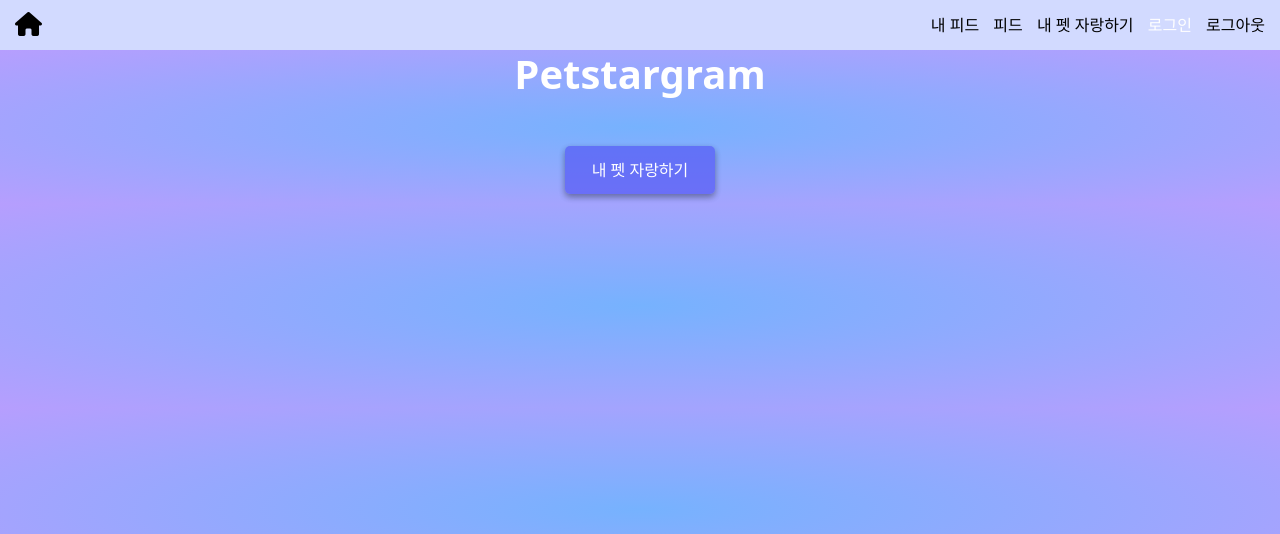
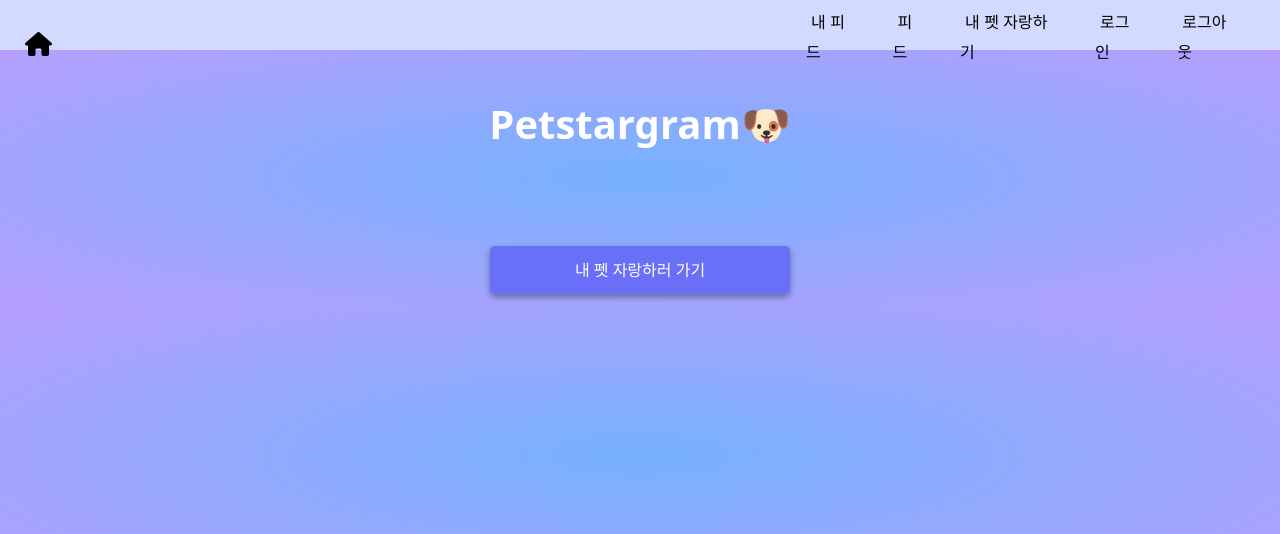
Before and after one commit to junvely/team19-toyproject, a Flask app: page / in a window 1280 px wide. Shown: the top 534 px of the page. Run offline with Flask 3, Linux system fonts and the light colour scheme; data that the repository does not hold is empty; some libraries are stand-ins or nearby versions.

Commit message:
디자인 수정

```diff
--- a/static/css/feed.css
+++ b/static/css/feed.css
@@ -79,6 +79,7 @@ i {
   padding: 0 3%;
   line-height: 30px;
 }
+
 .heading {
   text-align: center;
 }
--- a/static/css/index.css
+++ b/static/css/index.css
@@ -37,15 +37,47 @@ main {
   height: 100vh;
 }
 
+ul,
+li {
+  text-decoration: none;
+  list-style: none;
+}
+
 .navbar {
   display: flex;
   flex-direction: row;
   justify-content: space-between;
   align-items: center;
-  background-color: #D2DAFF;
+  background-color: #d2daff;
   height: 50px;
-  padding-left: 10px;
-  padding-right: 10px;
+  padding-left: 20px;
+  padding-right: 20px;
+  font-family: "Noto Sans KR", sans-serif;
+  font-weight: 400;
+}
+
+.nav-menu {
+  width: 500px;
+}
+
+.navbar ul {
+  display: flex;
+  justify-content: space-between;
+}
+
+.navbar li {
+  padding: 0 3%;
+  line-height: 30px;
+}
+
+.heading {
+  text-align: center;
+}
+
+.heading__title {
+  margin-top: 50px;
+  font-weight: 600;
+  color: white;
 }
 
 i {
@@ -83,13 +115,13 @@ i {
   width: 100%;
 }
 
-@media(min-width: 540px) {
+@media (min-width: 540px) {
   .card-grid {
     grid-template-columns: repeat(2, 1fr);
   }
 }
 
-@media(min-width: 960px) {
+@media (min-width: 960px) {
   .card-grid {
     grid-template-columns: repeat(4, 1fr);
   }
@@ -101,7 +133,7 @@ i {
 }
 
 .card:before {
-  content: '';
+  content: "";
   display: block;
   padding-bottom: 150%;
   width: 100%;
@@ -119,16 +151,14 @@ i {
   top: 0;
   transform-origin: center;
   trsnsform: scale(1) translateZ(0);
-  transition:
-    filter 200ms linear,
-    transform 200ms linear;
+  transition: filter 200ms linear, transform 200ms linear;
 }
 
 .card:hover .card__background {
   transform: scale(1.05) translateZ(0);
 }
 
-.card-grid:hover>.card:not(:hover) .card__background {
+.card-grid:hover > .card:not(:hover) .card__background {
   filter: brightness(0.5) saturate(0) contrast(1.2) blur(20px);
 }
 
@@ -154,15 +184,6 @@ i {
   word-spacing: 100vw;
 }
 
-
-.login {
-  color: white;
-}
-
-.logout {
-  color: white;
-}
-
 .new-post {
   display: flex;
   justify-content: center;
@@ -181,8 +202,17 @@ i {
   background-color: #5153f5;
 }
 
-.new-post-box{
+.new-post-box {
   display: flex;
   justify-content: center;
   margin-bottom: 10px;
 }
+
+.new-post-box {
+  margin-top: 50px;
+}
+
+.new-post-box a {
+  width: 300px;
+  padding: 0 3%;
+}
--- a/templates/index.html
+++ b/templates/index.html
@@ -17,13 +17,8 @@
   <link rel="stylesheet" href="https://unpkg.com/aos@2.3.1/dist/aos.css">
   <script src="https://unpkg.com/aos@2.3.1/dist/aos.js"></script>
   <script src="https://kit.fontawesome.com/0ce3899162.js" crossorigin="anonymous"></script>
-
-
   <link href="../static/css/index.css" rel="stylesheet">
   <script src="../static/js/index.js"> </script>
-
-
-
 </head>
 
 <body>
@@ -31,23 +26,20 @@
     <div>
       <a href="/"><i class="fa-solid fa-house home"></i></a>
     </div>
-    <div>
-      <tr>
-        <td><a href="/myfeed">내 피드</a></td>
-        <td><a href="/feed">피드</a></td>
-        <td><a href="/feed/write">내 펫 자랑하기</a></td>
-        <td><a class="login" href="/login">로그인</a></td>
-        <td><a href="/logout">로그아웃</a></td>
-      </tr>
+    <div class="nav-menu">
+      <ul>
+        <li><a href="/myfeed">내 피드</a></li>
+        <li><a href="/feed">피드</a></li>
+        <li><a href="/feed/write">내 펫 자랑하기</a></li>
+        <li><a class="login" href="/login">로그인</a></li>
+        <li><a href="/logout">로그아웃</a></li>
+      </ul>
     </div>
   </nav>
-
-
   <div class="main-container">
     <div class="heading">
-      <h1 class="heading__title">Petstargram</h1>
+      <h1 class="heading__title">Petstargram🐶</h1>
       <p class="heading__credits"><a class="heading__link" target="_blank" href="https://dribbble.com/sl"> </a></p>
-      <div class="new-post-box"><a class="new-post" href="/feed/write">내 펫 자랑하기</a></div>
     </div>
 
     <link href="https://fonts.googleapis.com/css?family=Montserrat:400,700" rel="stylesheet">
@@ -64,7 +56,7 @@
         <div>
 
     </section>
-
+    <div class="new-post-box"><a class="new-post" href="/feed/write">내 펫 자랑하러 가기</a></div>
   </div>
 
 
```
